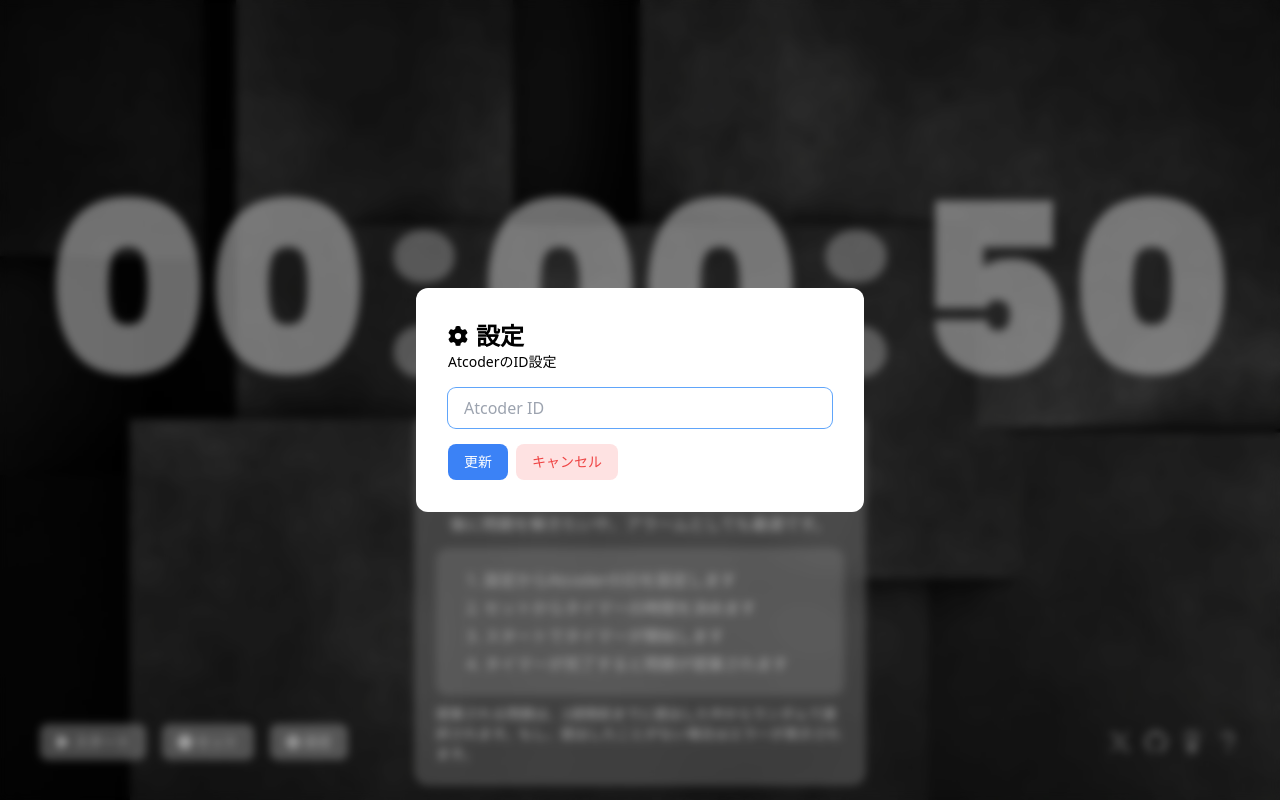
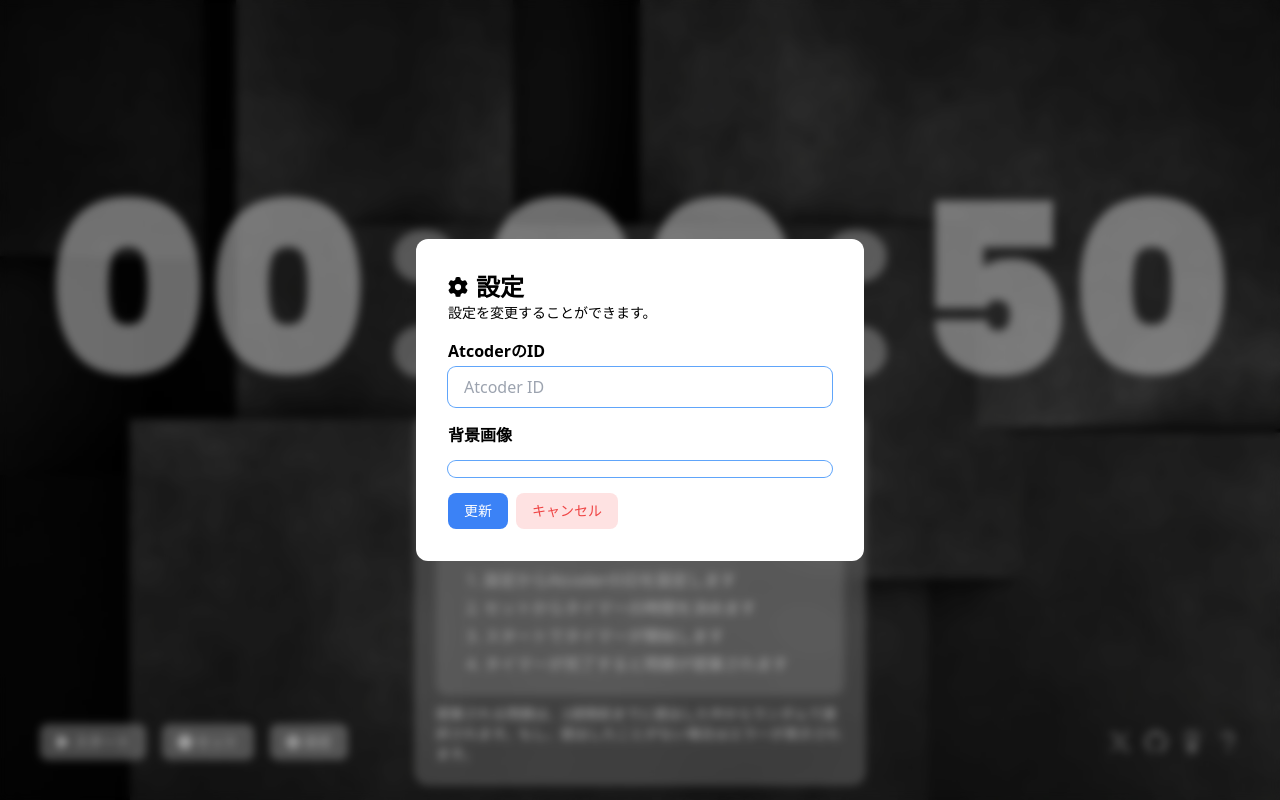
Before and after one commit to zuk246/atcoder-clock, a React (Vite) app: page / in a window 1280 px wide. Both pictures are taken after a click on the button "設定". Built offline with nearby package versions, Linux system fonts and the light colour scheme.

Commit message:
add: changing image setting

```diff
--- a/src/features/settings/index.tsx
+++ b/src/features/settings/index.tsx
@@ -1,15 +1,20 @@
-import { Transition } from '@headlessui/react';
+import { Listbox, Transition } from '@headlessui/react';
 import { memo, useEffect, useState } from 'react';
 import { Button } from '../../components/Button';
-import { FaGear } from 'react-icons/fa6';
+import { FaCheck, FaGear } from 'react-icons/fa6';
 import { Input } from '../../components/Input';
 import { SubmitHandler, useForm } from 'react-hook-form';
 import { useCookies } from 'react-cookie';
 import toast from 'react-hot-toast';
+import { images } from '../../data/images';
 
 type FormType = {
     atcoderId: string;
 };
+
+function getImageDetail(id: string) {
+    return images.filter((image) => image.id === id)[0];
+}
 
 const Settings = memo(() => {
     const [isOpen, setIsOpen] = useState<boolean>(false);
@@ -76,15 +81,41 @@ const Settings = memo(() => {
                     <FaGear size={20} />
                     <span className='text-2xl font-bold'>設定</span>
                 </h1>
-                <p className='text-sm'>AtcoderのID設定</p>
+                <p className='text-sm'>設定を変更することができます。</p>
                 <form onSubmit={handleSubmit(onSubmit)}>
                     <div className='my-4'>
+                        <p className='font-bold mb-1'>AtcoderのID</p>
                         <Input
                             placeholder='Atcoder ID'
                             type='text'
                             autoComplete='off'
                             {...register('atcoderId')}
                         />
+                    </div>
+                    <div className='my-4'>
+                        <p className='font-bold mb-1'>背景画像</p>
+                        <Listbox
+                            value={cookies.background}
+                            onChange={(v) => setCookie('background', v)}
+                        >
+                            <Listbox.Button className='w-full text-left px-4 py-2 bg-white text-black rounded-lg focus:outline-none ring-1 ring-blue-400 focus:ring-2 focus:ring-blue-500 duration-300 focus:ring-opacity-50'>
+                                {getImageDetail(cookies.background)?.name}
+                            </Listbox.Button>
+                            <Listbox.Options className='absolute translate-y-2 bg-white p-2 shadow-lg rounded-lg gap-2 w-96'>
+                                {images.map((image) => (
+                                    <Listbox.Option
+                                        key={image.id}
+                                        value={image.id}
+                                        className='cursor-pointer hover:bg-blue-100 p-2 rounded-lg flex items-center gap-2'
+                                    >
+                                        {cookies.background === image.id && (
+                                            <FaCheck />
+                                        )}
+                                        {image.name}
+                                    </Listbox.Option>
+                                ))}
+                            </Listbox.Options>
+                        </Listbox>
                     </div>
                     <div className='flex gap-2'>
                         <Button
```
